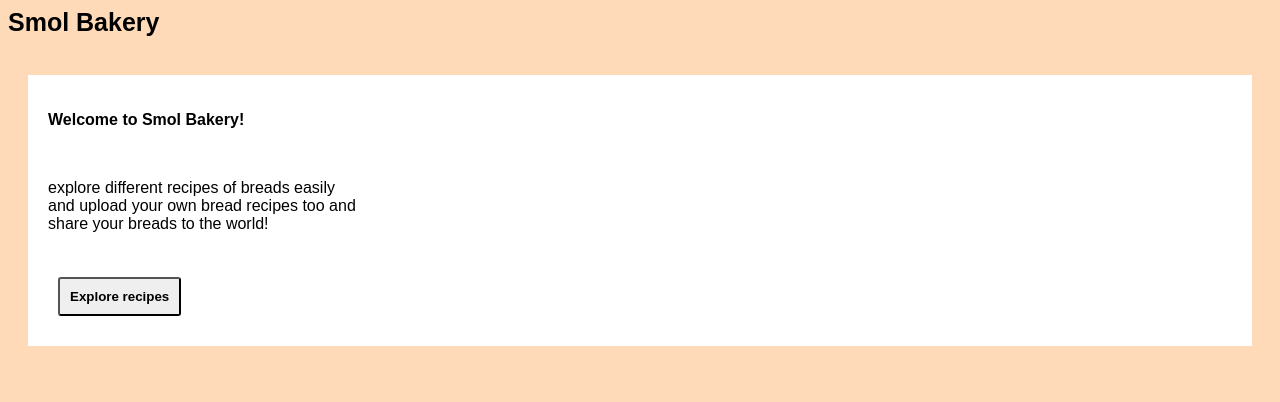
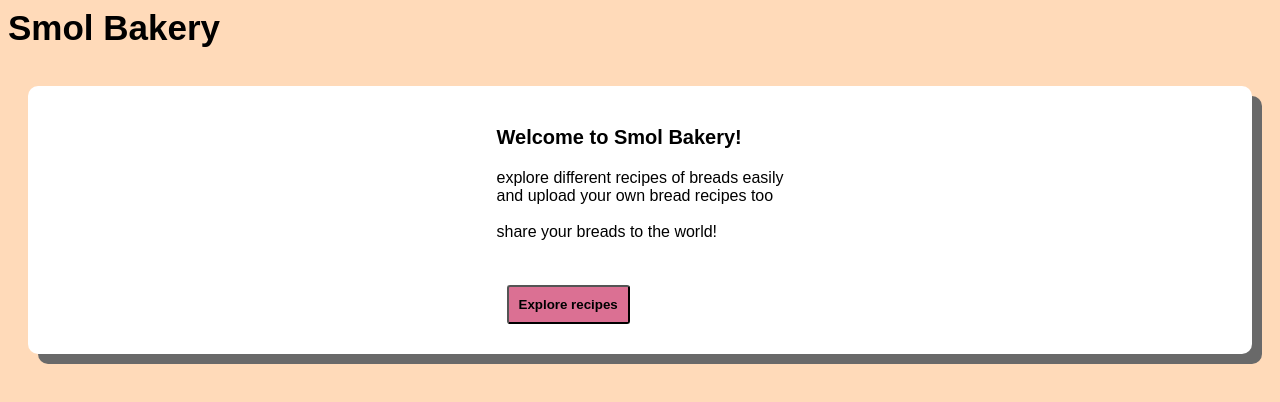
Before and after one commit to Jaeyy166/landing-page, a plain HTML site: page index.html in a window 1280 px wide. Drawn offline with Linux system fonts and the light colour scheme.

Commit message:
box shadow and button

```diff
--- a/design.css
+++ b/design.css
@@ -5,20 +5,28 @@ html {
 
 .header-div {
   display: flex;
-  font-size: 25px;
+  font-size: 35px;
+}
+.header-link {
+  text-decoration: none;
+  color: black;
 }
 
 .intro-div {
   display: flex;
   flex: 1;
+  flex-direction: row;
+  justify-content: center;
   background-color: white;
   margin: 20px;
   padding: 20px;
-
+  border-radius: 10px;
+  box-shadow: 10px 10px dimgray;
 }
 
 .welcome-div{
   font-weight: bold;
+  font-size: 20px;
 }
 
 .intro-body {
@@ -30,4 +38,5 @@ html {
   margin: 10px;
   padding: 10px;
   border-radius: 3px;
+  background-color: palevioletred;
 }
--- a/index.html
+++ b/index.html
@@ -12,7 +12,7 @@
 
     <div class="header-div">
     	<header>
-    	  <b>Smol Bakery</b>
+    	  <a href="#" class="header-link"><b>Smol Bakery</b></a>
     	</header>
     </div>
 
@@ -20,11 +20,11 @@
 
     <div class="intro-div">
       <section>
-       <div class="welcome-div"><p>Welcome to Smol Bakery!</p> <br></div>
+       <div class="welcome-div"><p>Welcome to Smol Bakery!</p></div>
         <div>
           <p class="intro-body">
             explore different recipes of breads easily <br>
-            and upload your own bread recipes too   and <br>
+            and upload your own bread recipes too  <br><br>
             share your breads to the world!
           </p> <br>
         </div>
```
